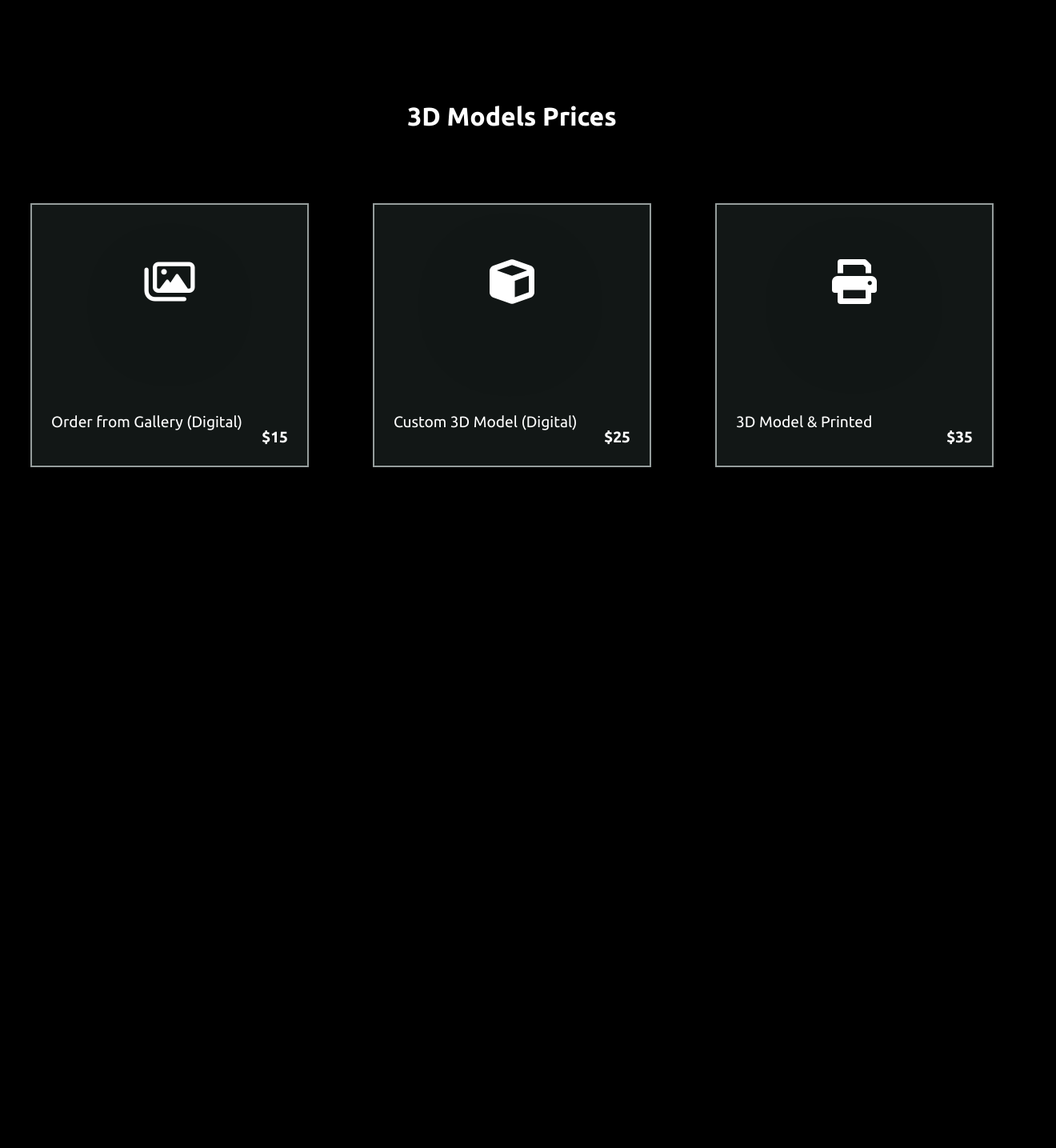
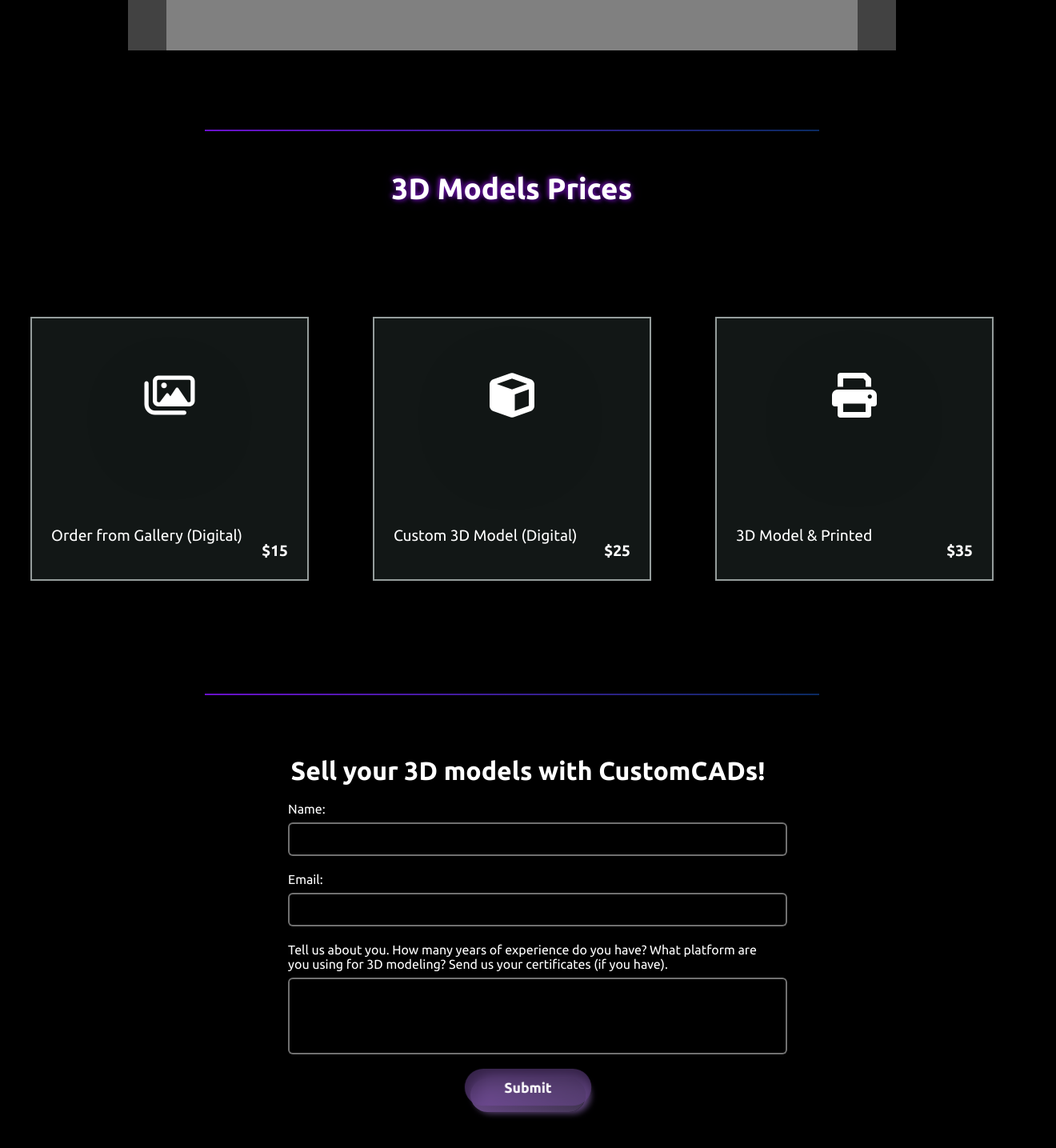
Before and after one commit to ivanzlatinov1/CustomCADsDemoDesign, a React (Vite) app in the folder data/: page / in a window 1280 px wide. Shown: the part 2300-3735 px from the top of the page at 80% size, 1320 px wide, since content can reach past the window. Built offline with nearby package versions, Linux system fonts and the light colour scheme.

Commit message:
finished home page

```diff
--- a/data/src/components/Button/Button.jsx
+++ b/data/src/components/Button/Button.jsx
@@ -1,8 +1,7 @@
 import { Link } from 'react-router-dom';
-import styles from './Button.module.css'
+import styles from './Button.module.css';
 
-function BtnLink({ link, text, scroll }) {
-
+function BtnLink({ link, text, scroll, type = "button" }) {
     function scrollDown() {
         window.scrollBy({
             top: window.innerHeight,
@@ -10,7 +9,32 @@ function BtnLink({ link, text, scroll }) {
         });
     }
 
-    return (
+    function handleSubmit(e) {
+        if (type === "submit") {
+            e.preventDefault();
+
+            const form = e.target.closest("form");
+            if (form && form.checkValidity()) {
+                form.submit();
+            } else if (form) {
+                form.reportValidity();
+            }
+        } else if (scroll) {
+            scrollDown();
+        }
+    }
+
+    return type === "submit" ? (
+        <div
+            onClick={handleSubmit}
+            className={`${styles.link}`}
+            role="button"
+            tabIndex={0}
+        >
+            <div className={`${styles.button}`}>{text}</div>
+            <div className={`${styles["button-gradient"]}`}></div>
+        </div>
+    ) : (
         <Link
             to={scroll ? "#" : link}
             onClick={scroll ? scrollDown : null}
--- a/data/src/components/Button/Button.module.css
+++ b/data/src/components/Button/Button.module.css
@@ -44,4 +44,5 @@
     position: relative;
     display: inline-block;
     text-decoration: none;
+    cursor: pointer;
 }
--- /dev/null
+++ b/data/src/components/Home/Contacts/Contacts.jsx
@@ -0,0 +1,34 @@
+import BtnLink from '../../Button/Button'
+import styles from './Contacts.module.css'
+
+function Contacts() {
+    return (
+        <div className={`${styles["contacts"]}`}>
+            <h1>Sell your 3D models with CustomCADs!</h1>
+            <form action="" method="POST">
+                <div className={`${styles.first}`}>
+                    <div className={`${styles["form-field"]}`}>
+                        <label>Name:</label>
+                        <input type="text" id="name" name="name" required />
+                    </div>
+
+                    <div className={`${styles["form-field"]}`}>
+                        <label>Email:</label>
+                        <input type="email" id="email" name="email" required />
+                    </div>
+                </div>
+
+                <div className={`${styles["form-field"]}`}>
+                    <label>Tell us about you. How many years of experience do you have? What platform are you using for 3D modeling? Send us your certificates (if you have).</label>
+                    <textarea id="description" name="description" rows="4" cols="50" required></textarea>
+                </div>
+
+                <div className={`${styles.submit}`}>
+                    <BtnLink text="Submit" type="submit" />
+                </div>
+            </form>
+        </div>
+    );
+}
+
+export default Contacts;
--- /dev/null
+++ b/data/src/components/Home/Contacts/Contacts.module.css
@@ -0,0 +1,75 @@
+.contacts {
+    position: relative;
+    display: flex;
+    flex-direction: column;
+    justify-content: center;
+    align-items: center;
+    height: 100%;
+    width: 100%;
+    padding: 20px;
+    border-radius: 8px;
+    box-shadow: 0px 4px 12px hsla(0, 0%, 0%, 0.1);
+}
+
+.contacts h1 {
+    font-size: 2rem;
+    margin-bottom: 20px;
+    text-align: center;
+}
+
+.contacts form {
+    display: flex;
+    flex-direction: column;
+    gap: 20px;
+    width: 100%;
+    max-width: 600px;
+}
+
+.first {
+    display: flex;
+    gap: 20px;
+    flex-wrap: wrap;
+}
+
+.contacts .form-field {
+    display: flex;
+    flex-direction: column;
+    align-items: flex-start;
+    gap: 8px;
+    width: 100%;
+}
+
+.contacts .form-field label {
+    font-size: 1rem;
+}
+
+.contacts input[type="text"],
+.contacts input[type="email"],
+.contacts textarea {
+    font-family: "Ubuntu", sans-serif;
+    width: 100%;
+    padding: 10px;
+    font-size: 1rem;
+    color: white;
+    background-color: black;
+    border: 2px solid #dddddd81;
+    border-radius: 6px;
+    outline: none;
+    box-shadow: inset 0 1px 3px rgba(0, 0, 0, 0.1);
+    transition: border-color 0.3s ease;
+}
+
+.contacts input[type="text"]:focus,
+.contacts input[type="email"]:focus,
+.contacts textarea:focus {
+    border-color: #8c09ff;
+    box-shadow: 0px 0px 5px hsla(0, 0%, 100%, 0.562);
+}
+
+.contacts textarea {
+    resize: none;
+}
+
+.submit {
+    text-align: center;
+}
--- a/data/src/components/Home/ModelsWheel/ModelsWheel.jsx
+++ b/data/src/components/Home/ModelsWheel/ModelsWheel.jsx
@@ -4,10 +4,10 @@ function ModelsWheel() {
     return (
         <div className={`${styles.slider}`}>
             <div className={`${styles.left}`}>
-                &#60;
+            <svg width="40px" height="40px" viewBox="0 0 24 24" fill="none" xmlns="http://www.w3.org/2000/svg" stroke="#ffffff" strokeWidth="0.00024000000000000003" transform="rotate(0)"><g strokeLinecap="round" strokeLinejoin="round"></g><g><path d="M14.2893 5.70708C13.8988 5.31655 13.2657 5.31655 12.8751 5.70708L7.98768 10.5993C7.20729 11.3805 7.2076 12.6463 7.98837 13.427L12.8787 18.3174C13.2693 18.7079 13.9024 18.7079 14.293 18.3174C14.6835 17.9269 14.6835 17.2937 14.293 16.9032L10.1073 12.7175C9.71678 12.327 9.71678 11.6939 10.1073 11.3033L14.2893 7.12129C14.6799 6.73077 14.6799 6.0976 14.2893 5.70708Z" fill="#ffffff"></path></g></svg>
             </div>
             <div className={`${styles.right}`}>
-                &#62;
+                <svg width="40px" height="40px" viewBox="0 0 24 24" fill="none" xmlns="http://www.w3.org/2000/svg" stroke="#ffffff" strokeWidth="0.00024000000000000003" transform="rotate(180)"><g strokeLinecap="round" strokeLinejoin="round"></g><g><path d="M14.2893 5.70708C13.8988 5.31655 13.2657 5.31655 12.8751 5.70708L7.98768 10.5993C7.20729 11.3805 7.2076 12.6463 7.98837 13.427L12.8787 18.3174C13.2693 18.7079 13.9024 18.7079 14.293 18.3174C14.6835 17.9269 14.6835 17.2937 14.293 16.9032L10.1073 12.7175C9.71678 12.327 9.71678 11.6939 10.1073 11.3033L14.2893 7.12129C14.6799 6.73077 14.6799 6.0976 14.2893 5.70708Z" fill="#ffffff"></path></g></svg>
             </div>
         </div>
     );
--- a/data/src/index.css
+++ b/data/src/index.css
@@ -20,3 +20,12 @@ body,
   padding: 20px;
   overflow-y: auto;
 }
+
+hr {
+  width: 60%;
+  border: 0;
+  height: 2px;
+  background: linear-gradient(90deg, #6a11cb, hsl(218, 81%, 21%));
+  position: relative;
+  margin: 20px auto;
+}
--- a/data/src/pages/Home/Home.jsx
+++ b/data/src/pages/Home/Home.jsx
@@ -3,6 +3,7 @@ import Info from '../../components/Home/Info/Info';
 import Benefits from '../../components/Home/Benefits/Benefits';
 import ModelsWheel from '../../components/Home/ModelsWheel/ModelsWheel';
 import Card from '../../components/Home/Cards/Card';
+import Contacts from '../../components/Home/Contacts/Contacts';
 import styles from './Home.module.css';
 
 function Home() {
@@ -59,10 +60,14 @@ function Home() {
                 <Benefits />
             </section>
 
+            <hr />
+
             <section ref={(el) => (sectionsRef.current[2] = el)} className={`${styles.models} ${styles.section}`}>
                 <h1>Most Popular 3D Models</h1>
                 <ModelsWheel />
             </section>
+
+            <hr />
 
             <section ref={(el) => (sectionsRef.current[3] = el)} className={`${styles.payments} ${styles.section}`}>
                 <h1>3D Models Prices</h1>
@@ -94,9 +99,10 @@ function Home() {
                 </div>
             </section>
 
+            <hr />
+
             <section ref={(el) => (sectionsRef.current[4] = el)} className={`${styles.contacts} ${styles.section}`}>
-                <div className={`${styles["contact-info"]}`}>
-                </div>
+                <Contacts />
             </section>
         </div>
     );
--- a/data/src/pages/Home/Home.module.css
+++ b/data/src/pages/Home/Home.module.css
@@ -59,8 +59,7 @@
     height: 70vh;
     display: flex;
     justify-content: center;
-    align-items: start;
-    margin-top: 5%;
+    align-items: center;
 }
 
 .models {
@@ -76,12 +75,23 @@
     flex-direction: column;
 }
 
-.payments h1 {
+.payments h1, .models h1 {
     text-align: center;
-    font-size: 2rem;
+    font-size: 2.3rem;
+    color: white;
+    text-shadow: 2px 2px 5px rgba(106, 13, 173, 0.7), -2px -2px 5px rgba(160, 32, 240, 0.6), 0px 0px 15px rgba(75, 0, 130, 0.5);
+}
+
+.models h1 {
+    margin-bottom: 50px;
 }
 
 .payments .cards {
     display: flex;
     gap: 5rem;
 }
+
+.contacts {
+    height: 60vh;
+    color: white;
+}
```
